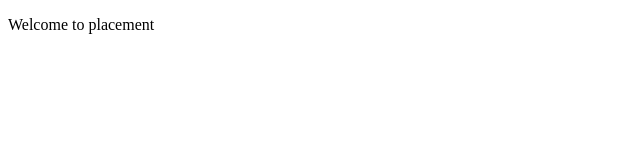
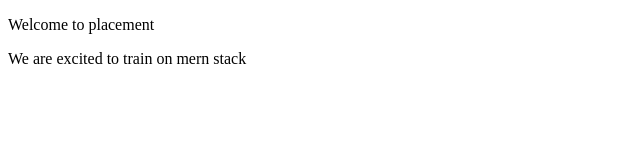
Before and after one commit to Madhumitha2579/mern, a plain HTML site: page index.html in a window 1280 px wide. Shown: the whole page, without its empty margins (0-640 px from the left). Drawn offline with Linux system fonts and the light colour scheme.

Commit message:
first change

```diff
--- a/index.html
+++ b/index.html
@@ -7,5 +7,6 @@
 </head>
 <body>
     <p>Welcome to placement</p>
+    <p>We are excited to train on mern stack</p>
 </body>
 </html>
```
